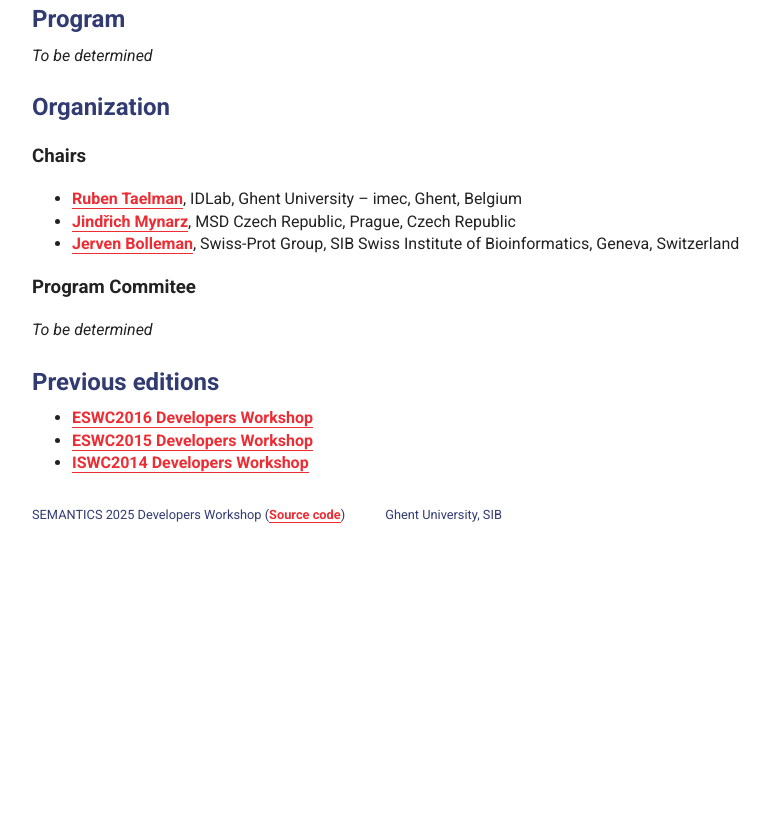
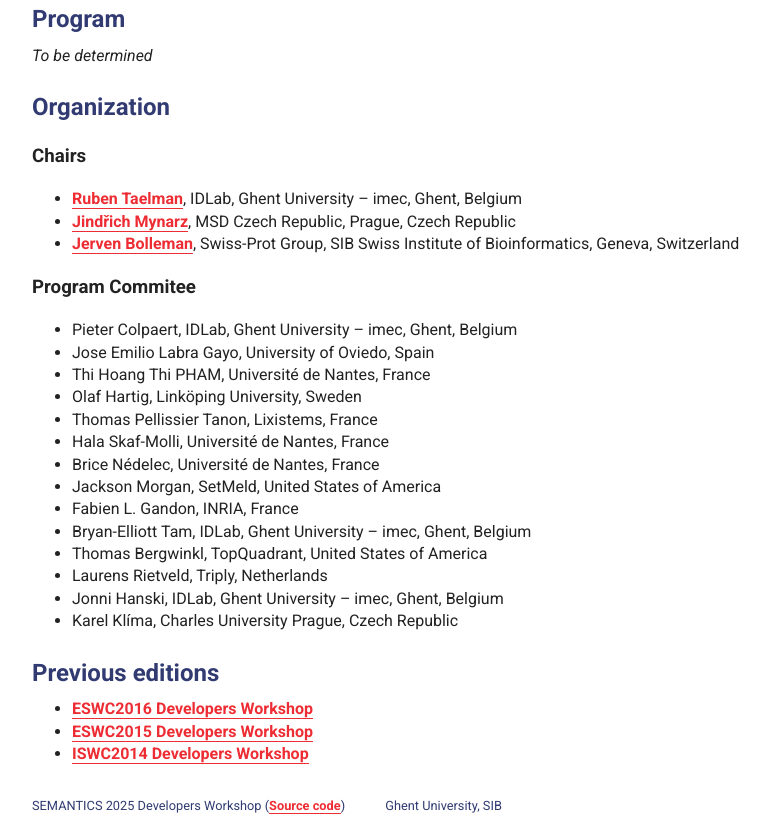
Before and after one commit to rubensworks/website-semdev-2025, a plain HTML site: page index.html in a window 1280 px wide. Shown: the part 1725-2557 px from the top of the page, without its empty margins (208-978 px from the left). Before the commit the page ends 2266 px from the top, so only its background shows below. Drawn offline with Linux system fonts and the light colour scheme.

Commit message:
Add PC members

```diff
--- a/index.html
+++ b/index.html
@@ -138,7 +138,22 @@
 				</ul>
 
 				<h3>Program Commitee</h3>
-				<p><em>To be determined</em></p>
+				<ul>
+					<li>Pieter Colpaert, IDLab, Ghent University – imec, Ghent, Belgium</li>
+                    <li>Jose Emilio Labra Gayo, University of Oviedo, Spain</li>
+                    <li>Thi Hoang Thi PHAM, Université de Nantes, France</li>
+                    <li>Olaf Hartig, Linköping University, Sweden</li>
+                    <li>Thomas Pellissier Tanon, Lixistems, France</li>
+                    <li>Hala Skaf-Molli, Université de Nantes, France</li>
+                    <li>Brice Nédelec, Université de Nantes, France</li>
+                    <li>Jackson Morgan, SetMeld, United States of America</li>
+                    <li>Fabien L. Gandon, INRIA, France</li>
+                    <li>Bryan-Elliott Tam, IDLab, Ghent University – imec, Ghent, Belgium</li>
+                    <li>Thomas Bergwinkl, TopQuadrant, United States of America</li>
+                    <li>Laurens Rietveld, Triply, Netherlands</li>
+                    <li>Jonni Hanski, IDLab, Ghent University – imec, Ghent, Belgium</li>
+                    <li>Karel Klíma, Charles University Prague, Czech Republic</li>
+                </ul>
 			</section>
 
 			<section id="previous-edition">
```
